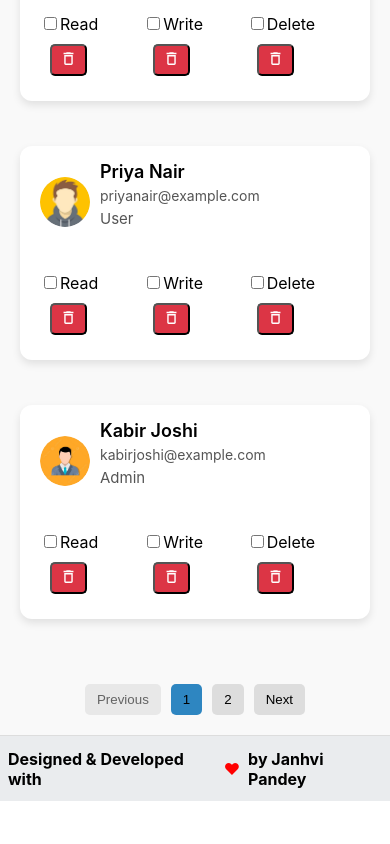
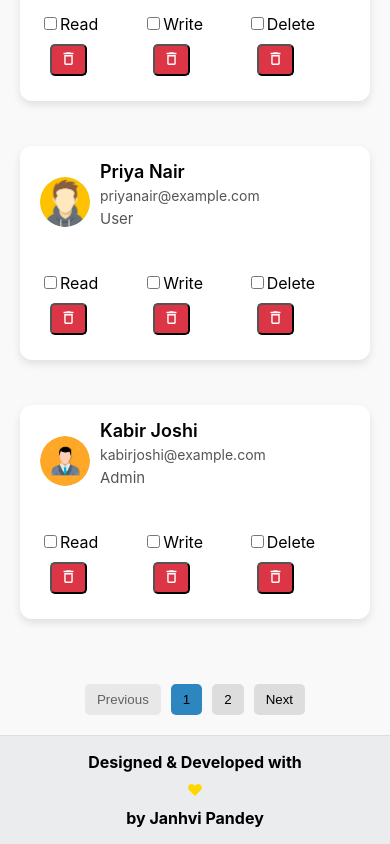
Before and after one commit to Mohammadshoyebb/VRV-Security-Frontend-Assignment, a React (Create React App) app in the folder frontend/: page /managepermission in a window 390 px wide. Shown: the part 2245-3089 px from the top of the page. Before the commit the page ends 3046 px from the top, so only its background shows below. Built offline with nearby package versions, Linux system fonts and the light colour scheme.

Commit message:
Update Footer Component for Small screens

```diff
--- a/frontend/src/components/common/Footer.js
+++ b/frontend/src/components/common/Footer.js
@@ -2,18 +2,46 @@ import React from "react";
 import styled from "styled-components";
 import { useTheme } from "../context/ThemeContext";
 
+// Footer container
 const FooterContainer = styled.footer`
-  height: 5.8vh;
-  padding: 0.5rem;
+  padding: 1rem;
   background-color: ${(props) => (props.$isDarkMode ? "#333" : "#eaecee")};
   color: ${(props) => (props.$isDarkMode ? "#fff" : "#000")};
   display: flex;
   align-items: center;
   justify-content: center;
-  font-size: 16px;
   font-weight: bold;
   border-top: 1px solid ${(props) => (props.$isDarkMode ? "#555" : "#ddd")};
-  position:relative;
+  position: relative;
+  text-align: center;
+  font-size: calc(0.8rem + 0.3vw);
+
+
+  @media (max-width: 768px) {
+    font-size: 1rem;
+    flex-direction: column;
+    text-align: center;
+  }
+`;
+
+// Heart icon styling
+const HeartIcon = styled.span`
+  color: #ffd700;
+  margin:0 0.5rem;
+  padding: 0.5rem 0;
+`;
+
+
+const TextContainer = styled.div`
+  display: flex;
+  flex-direction: row;
+  align-items: center;
+  justify-content: center;
+
+
+  @media (max-width: 768px) {
+    flex-direction: column;
+  }
 `;
 
 function Footer() {
@@ -21,9 +49,11 @@ function Footer() {
 
   return (
     <FooterContainer $isDarkMode={isDarkMode}>
-      Designed & Developed with{" "}
-      <span style={{ color: "red", padding: "0.5rem" }}> &hearts; </span> by
-      Janhvi Pandey
+      <TextContainer>
+        <div>Designed & Developed with</div>
+        <HeartIcon>  &hearts;  </HeartIcon>
+        <div>by Janhvi Pandey</div>
+      </TextContainer>
     </FooterContainer>
   );
 }
```
